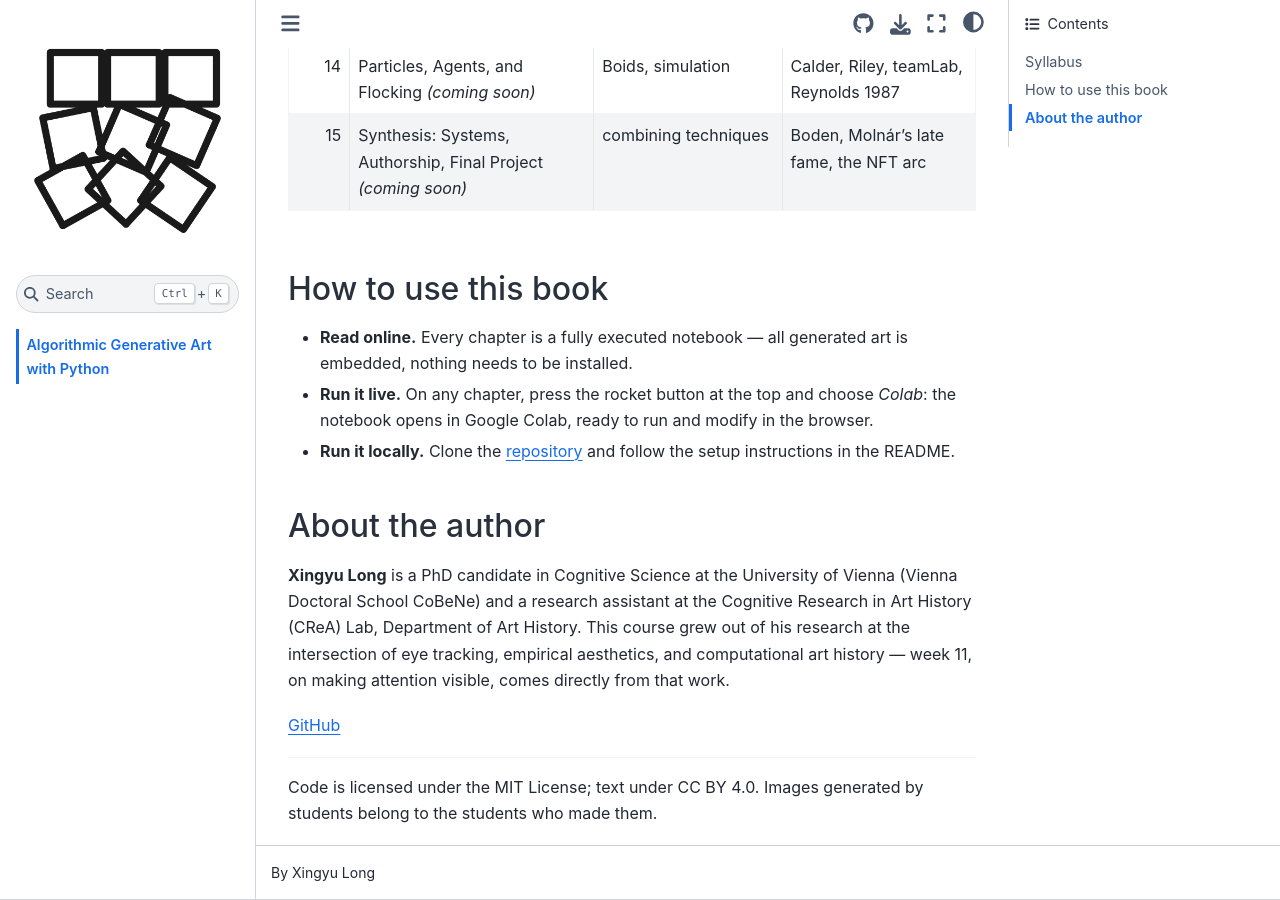
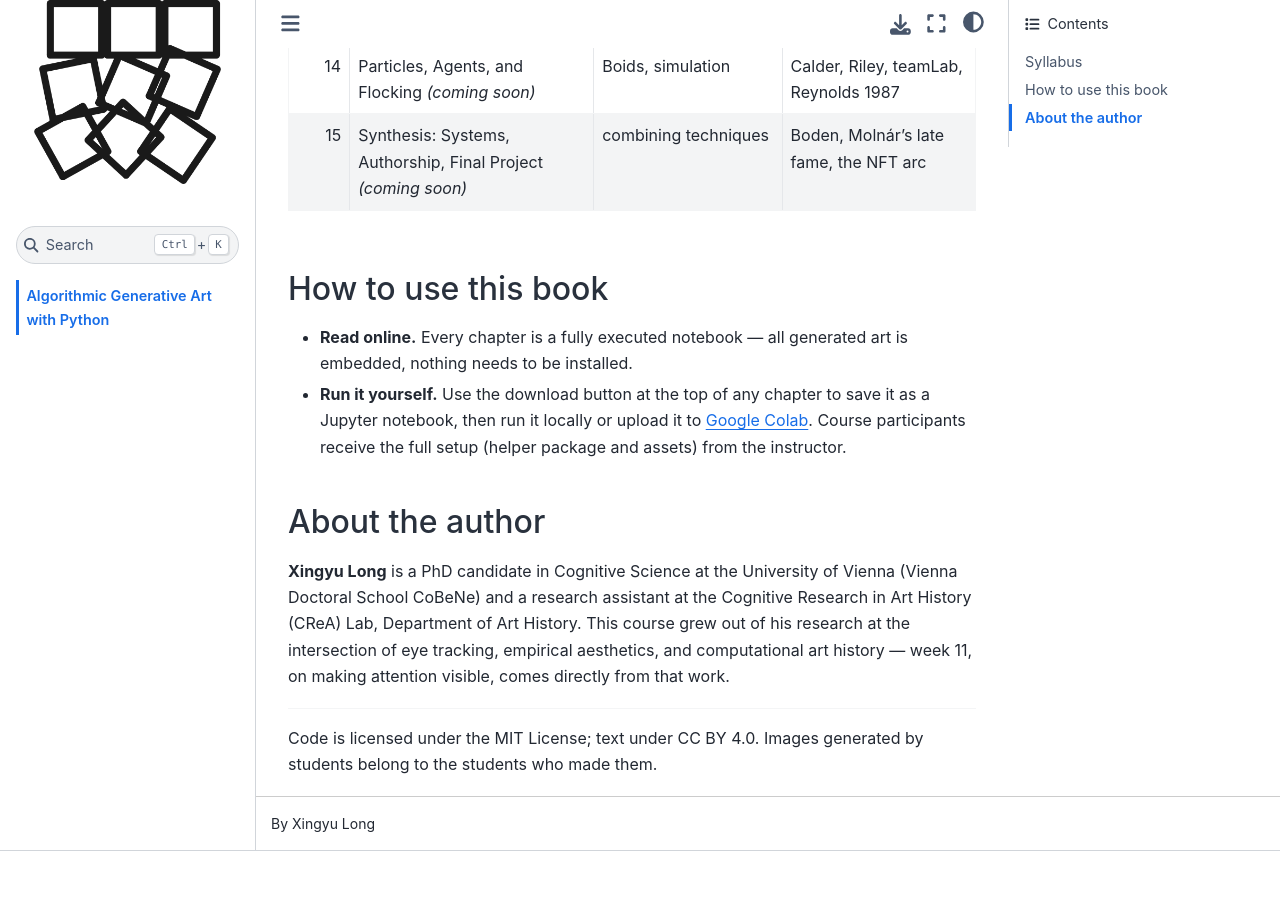
Before and after one commit to xysLong/agap, a Jupyter Book: the page built from intro.md, in a window 1280 px wide and 900 px high, scrolled down 2101 px. Built offline with Jupyter Book 1.0.4 settings and Sphinx 7.4.7 and the Sphinx Book theme 1.1.4, drawn with Linux system fonts in a browser that asks for light colours; pages that are not in the unit, such as notebooks, are missing from menus; after the commit the page ends 2952 px from its top, so only the background shows below that.

```diff
--- a/_config.yml
+++ b/_config.yml
@@ -10,17 +10,7 @@ execute:
   # notebooks may write into assets/outputs/ during execution
   allow_errors: false
 
-launch_buttons:
-  colab_url: "https://colab.research.google.com"
-  notebook_interface: jupyterlab
-
-repository:
-  url: https://github.com/xysLong/algorithmic-generative-art-with-python
-  branch: main
-
 html:
-  use_repository_button: true
-  use_issues_button: false
   favicon: assets/site/favicon.png
 
 sphinx:
--- a/intro.md
+++ b/intro.md
@@ -43,12 +43,10 @@ with flocking simulations.
 
 - **Read online.** Every chapter is a fully executed notebook — all generated
   art is embedded, nothing needs to be installed.
-- **Run it live.** On any chapter, press the rocket button at the top and
-  choose *Colab*: the notebook opens in Google Colab, ready to run and modify
-  in the browser.
-- **Run it locally.** Clone the
-  [repository](https://github.com/xysLong/algorithmic-generative-art-with-python) and follow
-  the setup instructions in the README.
+- **Run it yourself.** Use the download button at the top of any chapter to
+  save it as a Jupyter notebook, then run it locally or upload it to
+  [Google Colab](https://colab.research.google.com). Course participants
+  receive the full setup (helper package and assets) from the instructor.
 
 ## About the author
 
@@ -60,8 +58,7 @@ empirical aesthetics, and computational art history — week 11, on making
 attention visible, comes directly from that work.
 
 <!-- TODO: add links to personal site and ORCID here, e.g.
-[Personal site](https://...) · [ORCID](https://orcid.org/...) · -->
-[GitHub](https://github.com/xysLong)
+[Personal site](https://...) · [ORCID](https://orcid.org/...) -->
 
 ---
 
```
Also changed, not shown: README.md (deleted, +0 -116 lines), 3 other files.
